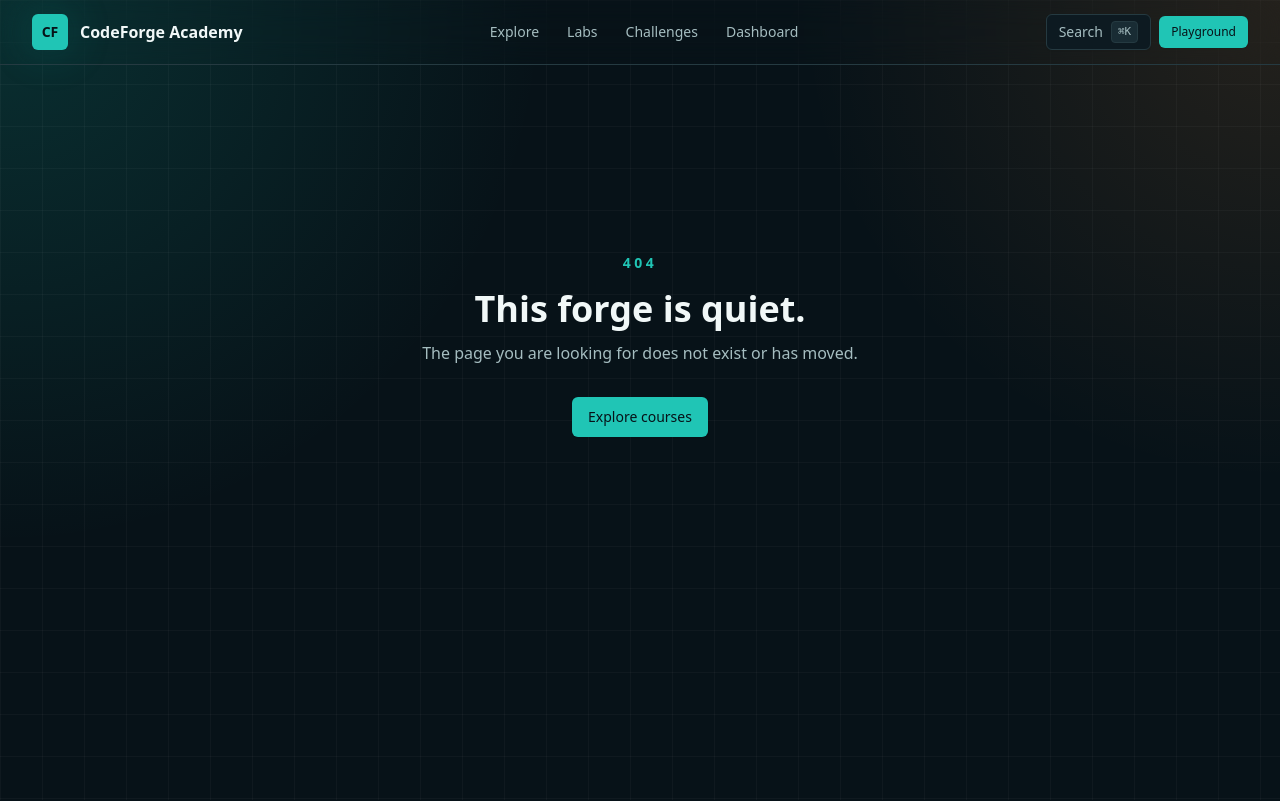
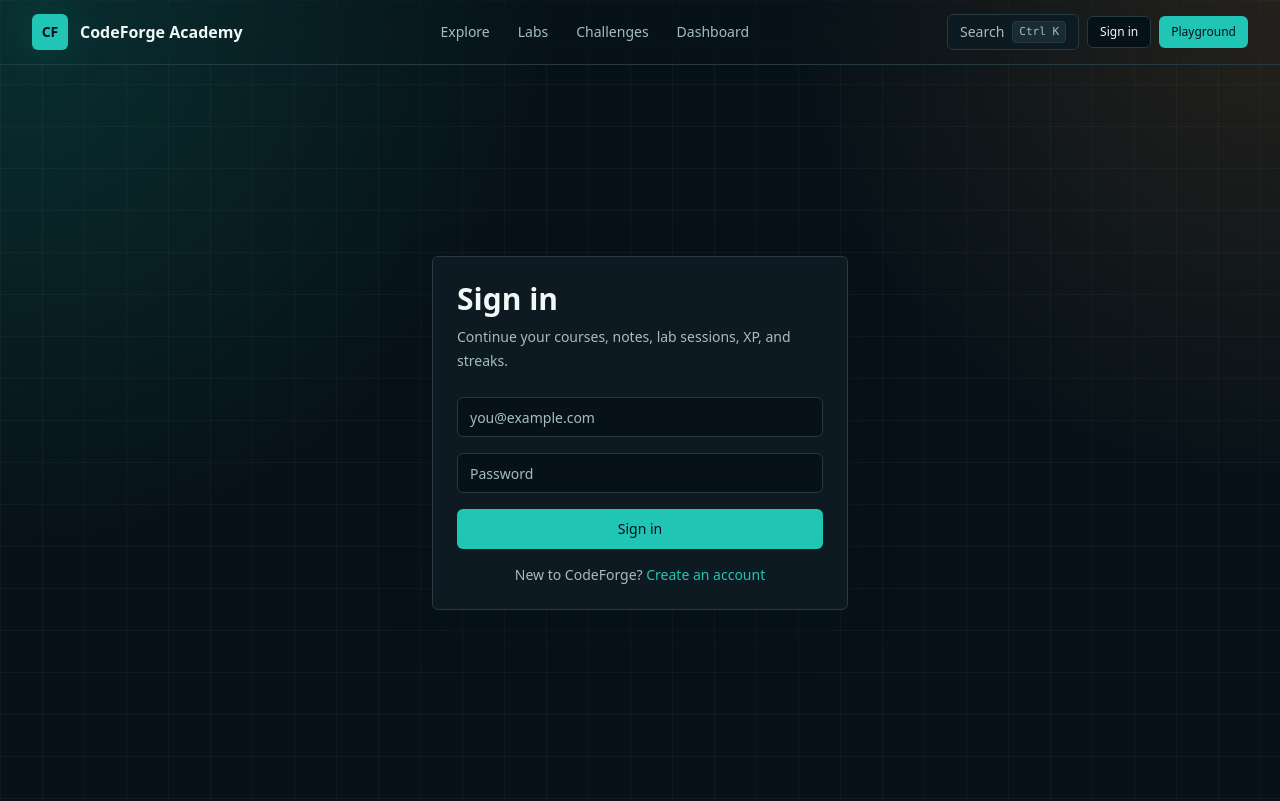
Before and after one commit to t2aniket/codeforge-academy, a Next.js app: page /auth/login in a window 1280 px wide. Before the commit this address had no page. Built offline with nearby package versions, Linux system fonts and the light colour scheme.

Commit message:
Add Supabase auth and admin access guard

```diff
--- /dev/null
+++ b/app/actions/auth.ts
@@ -0,0 +1,52 @@
+"use server";
+
+import { redirect } from "next/navigation";
+import { z } from "zod";
+import { createClient, hasSupabaseEnv } from "@/lib/supabase/server";
+
+const authSchema = z.object({
+  email: z.string().email(),
+  password: z.string().min(6)
+});
+
+export async function signInAction(_: unknown, formData: FormData) {
+  if (!hasSupabaseEnv()) {
+    return { ok: false, message: "Supabase is not configured yet. Add env vars before using real login." };
+  }
+
+  const parsed = authSchema.safeParse(Object.fromEntries(formData));
+  if (!parsed.success) return { ok: false, message: parsed.error.errors[0]?.message ?? "Invalid login" };
+
+  const supabase = createClient();
+  const { error } = await supabase!.auth.signInWithPassword(parsed.data);
+  if (error) return { ok: false, message: error.message };
+
+  redirect("/dashboard");
+}
+
+export async function signUpAction(_: unknown, formData: FormData) {
+  if (!hasSupabaseEnv()) {
+    return { ok: false, message: "Supabase is not configured yet. Add env vars before creating accounts." };
+  }
+
+  const parsed = authSchema.safeParse(Object.fromEntries(formData));
+  if (!parsed.success) return { ok: false, message: parsed.error.errors[0]?.message ?? "Invalid signup" };
+
+  const supabase = createClient();
+  const { error } = await supabase!.auth.signUp({
+    email: parsed.data.email,
+    password: parsed.data.password
+  });
+  if (error) return { ok: false, message: error.message };
+
+  return { ok: true, message: "Account created. Check your email if confirmation is enabled." };
+}
+
+export async function signOutAction() {
+  if (hasSupabaseEnv()) {
+    const supabase = createClient();
+    await supabase!.auth.signOut();
+  }
+
+  redirect("/");
+}
--- /dev/null
+++ b/app/auth/login/page.tsx
@@ -0,0 +1,22 @@
+import { AuthForm } from "@/components/auth/auth-form";
+import { Card, CardContent } from "@/components/ui/card";
+
+export const metadata = { title: "Sign In" };
+
+export default function LoginPage() {
+  return (
+    <div className="mx-auto flex min-h-[calc(100vh-4rem)] max-w-md items-center px-4 py-10">
+      <Card className="w-full">
+        <CardContent className="p-6">
+          <h1 className="text-3xl font-black">Sign in</h1>
+          <p className="mt-2 text-sm leading-6 text-muted-foreground">
+            Continue your courses, notes, lab sessions, XP, and streaks.
+          </p>
+          <div className="mt-6">
+            <AuthForm mode="login" />
+          </div>
+        </CardContent>
+      </Card>
+    </div>
+  );
+}
--- /dev/null
+++ b/app/auth/signup/page.tsx
@@ -0,0 +1,22 @@
+import { AuthForm } from "@/components/auth/auth-form";
+import { Card, CardContent } from "@/components/ui/card";
+
+export const metadata = { title: "Create Account" };
+
+export default function SignupPage() {
+  return (
+    <div className="mx-auto flex min-h-[calc(100vh-4rem)] max-w-md items-center px-4 py-10">
+      <Card className="w-full">
+        <CardContent className="p-6">
+          <h1 className="text-3xl font-black">Create account</h1>
+          <p className="mt-2 text-sm leading-6 text-muted-foreground">
+            Build a learning profile that can sync progress across lessons, labs, and challenges.
+          </p>
+          <div className="mt-6">
+            <AuthForm mode="signup" />
+          </div>
+        </CardContent>
+      </Card>
+    </div>
+  );
+}
--- a/app/profile/page.tsx
+++ b/app/profile/page.tsx
@@ -2,6 +2,7 @@
 import { Button } from "@/components/ui/button";
 import { Card, CardContent } from "@/components/ui/card";
 import { Input } from "@/components/ui/input";
+import { SignOutButton } from "@/components/auth/sign-out-button";
 
 export const metadata = { title: "Profile" };
 
@@ -30,7 +31,10 @@
               <input type="checkbox" />
             </label>
           </div>
-          <Button>Save settings</Button>
+          <div className="flex flex-wrap gap-3">
+            <Button>Save settings</Button>
+            <SignOutButton />
+          </div>
         </CardContent>
       </Card>
     </div>
--- /dev/null
+++ b/components/auth/auth-form.tsx
@@ -0,0 +1,45 @@
+"use client";
+
+import Link from "next/link";
+import { useFormState, useFormStatus } from "react-dom";
+import { signInAction, signUpAction } from "@/app/actions/auth";
+import { Button } from "@/components/ui/button";
+import { Input } from "@/components/ui/input";
+
+function SubmitButton({ label }: { label: string }) {
+  const { pending } = useFormStatus();
+  return (
+    <Button className="w-full" disabled={pending}>
+      {pending ? "Working..." : label}
+    </Button>
+  );
+}
+
+export function AuthForm({ mode }: { mode: "login" | "signup" }) {
+  const action = mode === "login" ? signInAction : signUpAction;
+  const [state, formAction] = useFormState(action, null);
+  const isLogin = mode === "login";
+
+  return (
+    <form action={formAction} className="space-y-4">
+      <Input name="email" type="email" placeholder="you@example.com" autoComplete="email" required />
+      <Input
+        name="password"
+        type="password"
+        placeholder="Password"
+        autoComplete={isLogin ? "current-password" : "new-password"}
+        required
+      />
+      <SubmitButton label={isLogin ? "Sign in" : "Create account"} />
+      {state?.message && (
+        <p className={state.ok ? "text-sm text-primary" : "text-sm text-destructive"}>{state.message}</p>
+      )}
+      <p className="text-center text-sm text-muted-foreground">
+        {isLogin ? "New to CodeForge?" : "Already have an account?"}{" "}
+        <Link className="font-medium text-primary hover:underline" href={isLogin ? "/auth/signup" : "/auth/login"}>
+          {isLogin ? "Create an account" : "Sign in"}
+        </Link>
+      </p>
+    </form>
+  );
+}
--- /dev/null
+++ b/components/auth/sign-out-button.tsx
@@ -0,0 +1,12 @@
+import { signOutAction } from "@/app/actions/auth";
+import { Button } from "@/components/ui/button";
+
+export function SignOutButton() {
+  return (
+    <form action={signOutAction}>
+      <Button variant="outline" type="submit">
+        Sign out
+      </Button>
+    </form>
+  );
+}
--- a/components/header.tsx
+++ b/components/header.tsx
@@ -41,11 +41,14 @@
         <div className="flex items-center gap-2">
           <button
             className="hidden h-9 items-center gap-2 rounded-md border bg-card px-3 text-sm text-muted-foreground shadow-sm sm:flex"
-            onClick={() => window.dispatchEvent(new KeyboardEvent("keydown", { key: "k", metaKey: true }))}
+            onClick={() => window.dispatchEvent(new KeyboardEvent("keydown", { key: "k", ctrlKey: true }))}
           >
             <span>Search</span>
-            <kbd className="rounded-sm border bg-muted px-1.5 text-[11px]">⌘K</kbd>
+            <kbd className="rounded-sm border bg-muted px-1.5 text-[11px]">Ctrl K</kbd>
           </button>
+          <Button asChild size="sm" variant="outline">
+            <Link href="/auth/login">Sign in</Link>
+          </Button>
           <Button asChild size="sm">
             <Link href="/playground">Playground</Link>
           </Button>
```
Also changed, not shown: middleware.ts (+20 -2 lines), 2 other files (tests, documents, lock files or other folders).
